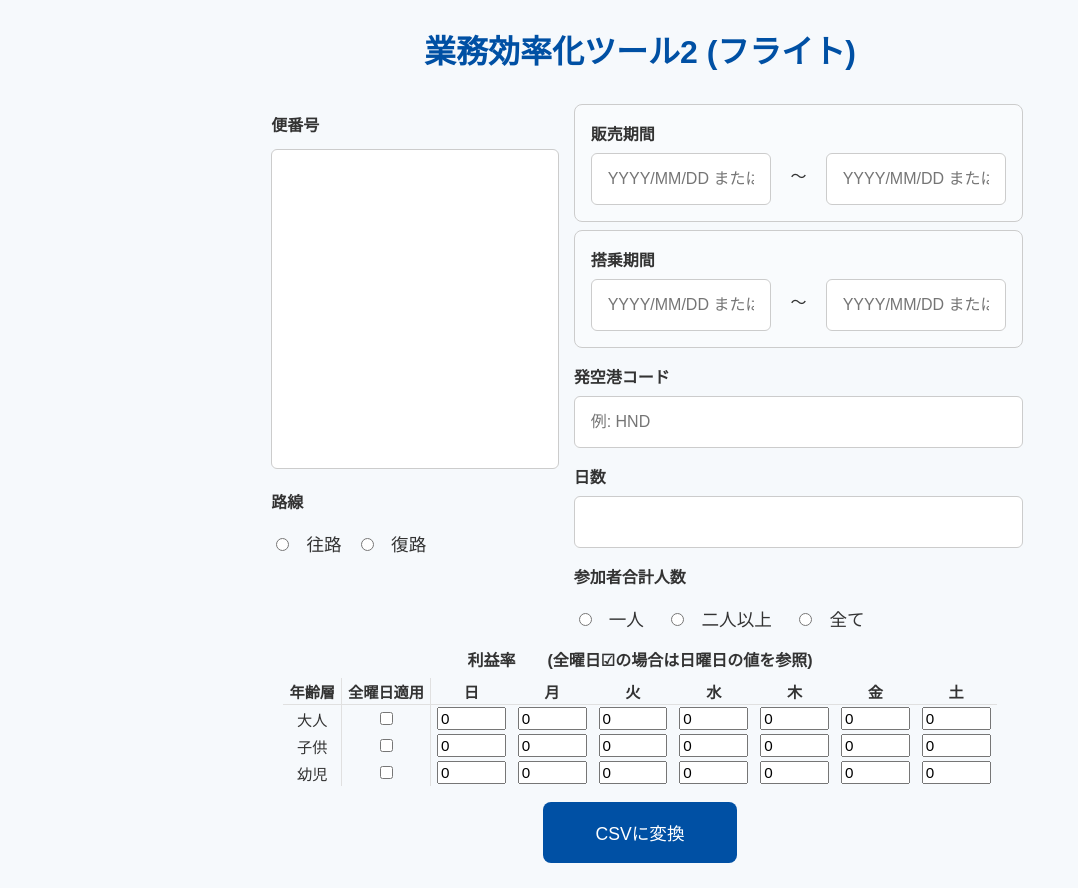
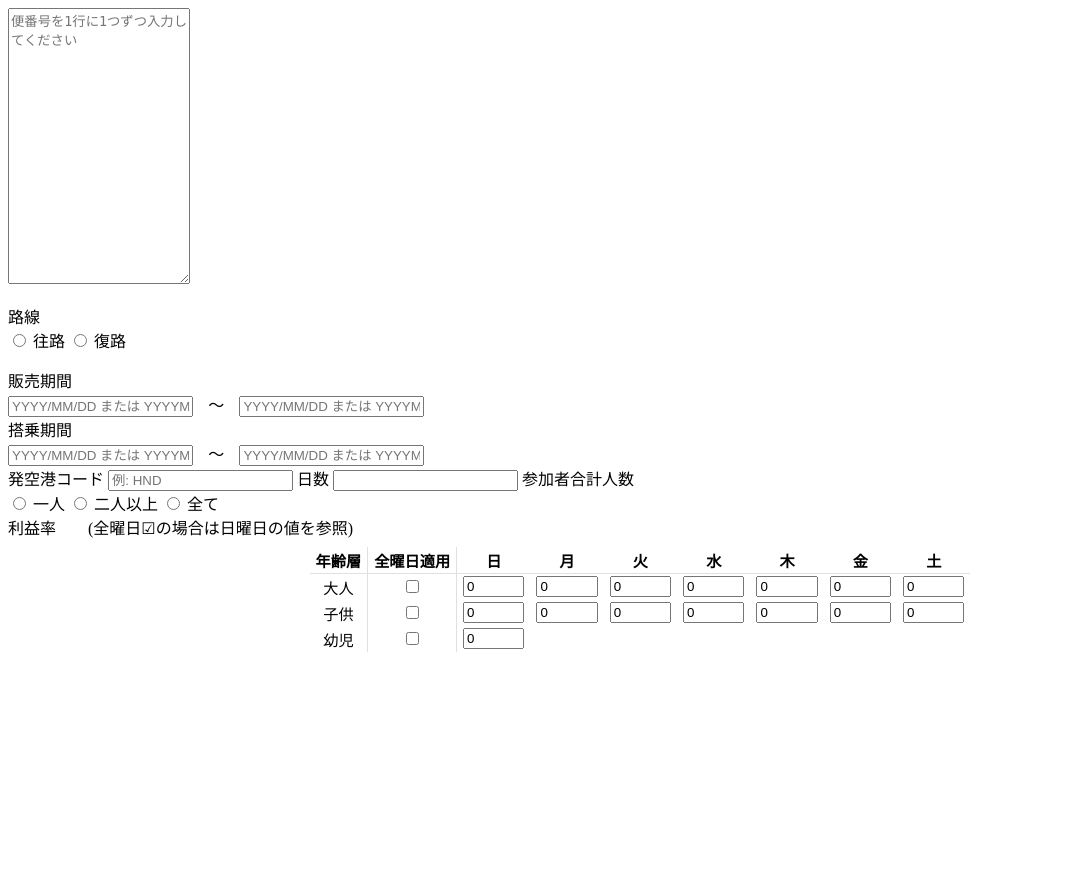
Before and after one commit to mizki15/legendary-pancake, a Flask app: template templates/work_optimize2.html in a window 1280 px wide. Shown: the whole page, without its empty margins (0-1078 px from the left). After the commit the page ends 652 px from the top, so only its background shows below. Run offline with Flask 3, Linux system fonts and the light colour scheme; the template is opened without the code that fills it, so the values that code supplies are empty; parts of the project's set-up code (start-up, migrations or seed data) failed here and were passed over.

Commit message:
Modify form fields in work_optimize2.html
Updated form fields to remove required attributes and added placeholders for better user guidance.

```diff
--- a/templates/work_optimize2.html
+++ b/templates/work_optimize2.html
@@ -1,51 +1,37 @@
 <!DOCTYPE html>
-<html lang="ja">
-<head>
-    <meta charset="UTF-8" />
-    <title>業務効率化ツール2 (フライト)</title>
-    <link rel="stylesheet" href="{{ url_for('static', filename='css/work_optimization_style2.css', q='20250705120') }}">
-</head>
-<body>
-    <h1>業務効率化ツール2 (フライト)</h1>
-    <form action="/convert" method="post">
-        <div class="main-grid">
-            <div class="left-half">
-                <label>便番号</label>
-                <textarea class ="lefttext" name="flight_number" rows="18" required></textarea>
+                <textarea class="lefttext" name="flight_number" rows="18" placeholder="便番号を1行に1つずつ入力してください"></textarea>
 
                 <label style="margin-top:1em; display:block;">路線</label>
                 <div class="route-horizontal" style="margin-bottom:1em;">
                     <label><input type="radio" name="routes" value="往路"> 往路</label>
                     <label><input type="radio" name="routes" value="復路"> 復路</label>
                 </div>
-		    </div>
-
+            </div>
 
             <div class="right-half">
                 <div class="flight-period-box">
                     <label>販売期間</label>
                     <div class="flight-period-inline">
-                        <input type="text" name="sale_from" placeholder="YYYY/MM/DD または YYYYMMDD" required>
+                        <input type="text" name="sale_from" placeholder="YYYY/MM/DD または YYYYMMDD">
                         <span style="margin:0 0.7em;">～</span>
-                        <input type="text" name="sale_to" placeholder="YYYY/MM/DD または YYYYMMDD" required>
+                        <input type="text" name="sale_to" placeholder="YYYY/MM/DD または YYYYMMDD">
                     </div>
                 </div>
-
 
                 <div class="flight-period-box">
                     <label>搭乗期間</label>
                     <div class="flight-period-inline">
-                        <input type="text" name="flight_from" placeholder="YYYY/MM/DD または YYYYMMDD" required>
+                        <input type="text" name="flight_from" placeholder="YYYY/MM/DD または YYYYMMDD">
                         <span style="margin:0 0.7em;">～</span>
-                        <input type="text" name="flight_to" placeholder="YYYY/MM/DD または YYYYMMDD" required>
+                        <input type="text" name="flight_to" placeholder="YYYY/MM/DD または YYYYMMDD">
                     </div>
                 </div>
 
                 <label>発空港コード</label>
-                <input type="text" name="airport" placeholder="例: HND" required>
+                <input type="text" name="airport" placeholder="例: HND">
 
                 <label>日数</label>
-                <input class = "day-input" min="1" type="number" name="day"  required>
+                <input class="day-input" min="1" type="number" name="day">
 
                 <label>参加者合計人数</label>
                 <div class="radio-group-horizontal">
@@ -75,56 +61,32 @@
                     </tr>
                 </thead>
                 <tbody>
+                    <!-- 大人 -->
                     <tr>
                         <td style="padding:2px 6px; border-right: 1.5px solid #e0e0e0;">大人</td>
-                        <td style="padding:2px 6px; border-right: 1.5px solid #e0e0e0;"><input type="checkbox" name="profit_margin[]" value="adult_allweek"></td>
-                        <td style="padding:2px 6px;"><input type="number" name="profit_margin[]" min="0" step="1" value="0" inputmode="numeric" pattern="[0-9]*" style="width:4em; font-size: 1em; "></td>
-                        <td style="padding:2px 6px;"><input type="number" name="profit_margin[]" min="0" step="1" value="0" inputmode="numeric" pattern="[0-9]*" style="width:4em; font-size: 1em; "></td>
-                        <td style="padding:2px 6px;"><input type="number" name="profit_margin[]" min="0" step="1" value="0" inputmode="numeric" pattern="[0-9]*" style="width:4em; font-size: 1em; "></td>
-                        <td style="padding:2px 6px;"><input type="number" name="profit_margin[]" min="0" step="1" value="0" inputmode="numeric" pattern="[0-9]*" style="width:4em; font-size: 1em; "></td>
-                        <td style="padding:2px 6px;"><input type="number" name="profit_margin[]" min="0" step="1" value="0" inputmode="numeric" pattern="[0-9]*" style="width:4em; font-size: 1em; "></td>
-                        <td style="padding:2px 6px;"><input type="number" name="profit_margin[]" min="0" step="1" value="0" inputmode="numeric" pattern="[0-9]*" style="width:4em; font-size: 1em; "></td>
-                        <td style="padding:2px 6px;"><input type="number" name="profit_margin[]" min="0" step="1" value="0" inputmode="numeric" pattern="[0-9]*" style="width:4em; font-size: 1em; "></td>
+                        <td style="padding:2px 6px; border-right: 1.5px solid #e0e0e0;"><input type="checkbox" name="adult_allweek" value="1"></td>
+                        <td style="padding:2px 6px;"><input type="number" name="adult_sun" min="0" step="1" value="0" style="width:4em;"></td>
+                        <td style="padding:2px 6px;"><input type="number" name="adult_mon" min="0" step="1" value="0" style="width:4em;"></td>
+                        <td style="padding:2px 6px;"><input type="number" name="adult_tue" min="0" step="1" value="0" style="width:4em;"></td>
+                        <td style="padding:2px 6px;"><input type="number" name="adult_wed" min="0" step="1" value="0" style="width:4em;"></td>
+                        <td style="padding:2px 6px;"><input type="number" name="adult_thu" min="0" step="1" value="0" style="width:4em;"></td>
+                        <td style="padding:2px 6px;"><input type="number" name="adult_fri" min="0" step="1" value="0" style="width:4em;"></td>
+                        <td style="padding:2px 6px;"><input type="number" name="adult_sat" min="0" step="1" value="0" style="width:4em;"></td>
                     </tr>
+                    <!-- 子供 -->
                     <tr>
                         <td style="padding:2px 6px; border-right: 1.5px solid #e0e0e0;">子供</td>
-                        <td style="padding:2px 6px; border-right: 1.5px solid #e0e0e0;"><input type="checkbox" name="profit_margin[]" value="child_allweek"></td>
-                        <td style="padding:2px 6px;"><input type="number" name="profit_margin[]" min="0" step="1" value="0" inputmode="numeric" pattern="[0-9]*" style="width:4em; font-size: 1em; "></td>
-                        <td style="padding:2px 6px;"><input type="number" name="profit_margin[]" min="0" step="1" value="0" inputmode="numeric" pattern="[0-9]*" style="width:4em; font-size: 1em; "></td>
-                        <td style="padding:2px 6px;"><input type="number" name="profit_margin[]" min="0" step="1" value="0" inputmode="numeric" pattern="[0-9]*" style="width:4em; font-size: 1em; "></td>
-                        <td style="padding:2px 6px;"><input type="number" name="profit_margin[]" min="0" step="1" value="0" inputmode="numeric" pattern="[0-9]*" style="width:4em; font-size: 1em; "></td>
-                        <td style="padding:2px 6px;"><input type="number" name="profit_margin[]" min="0" step="1" value="0" inputmode="numeric" pattern="[0-9]*" style="width:4em; font-size: 1em; "></td>
-                        <td style="padding:2px 6px;"><input type="number" name="profit_margin[]" min="0" step="1" value="0" inputmode="numeric" pattern="[0-9]*" style="width:4em; font-size: 1em; "></td>
-                        <td style="padding:2px 6px;"><input type="number" name="profit_margin[]" min="0" step="1" value="0" inputmode="numeric" pattern="[0-9]*" style="width:4em; font-size: 1em; "></td>
+                        <td style="padding:2px 6px; border-right: 1.5px solid #e0e0e0;"><input type="checkbox" name="child_allweek" value="1"></td>
+                        <td style="padding:2px 6px;"><input type="number" name="child_sun" min="0" step="1" value="0" style="width:4em;"></td>
+                        <td style="padding:2px 6px;"><input type="number" name="child_mon" min="0" step="1" value="0" style="width:4em;"></td>
+                        <td style="padding:2px 6px;"><input type="number" name="child_tue" min="0" step="1" value="0" style="width:4em;"></td>
+                        <td style="padding:2px 6px;"><input type="number" name="child_wed" min="0" step="1" value="0" style="width:4em;"></td>
+                        <td style="padding:2px 6px;"><input type="number" name="child_thu" min="0" step="1" value="0" style="width:4em;"></td>
+                        <td style="padding:2px 6px;"><input type="number" name="child_fri" min="0" step="1" value="0" style="width:4em;"></td>
+                        <td style="padding:2px 6px;"><input type="number" name="child_sat" min="0" step="1" value="0" style="width:4em;"></td>
                     </tr>
+                    <!-- 幼児 -->
                     <tr>
                         <td style="padding:2px 6px; border-right: 1.5px solid #e0e0e0;">幼児</td>
-                        <td style="padding:2px 6px; border-right: 1.5px solid #e0e0e0;"><input type="checkbox" name="profit_margin[]" value="infant_allweek"></td>
-                        <td style="padding:2px 6px;"><input type="number" name="profit_margin[]" min="0" step="1" value="0" inputmode="numeric" pattern="[0-9]*" style="width:4em; font-size: 1em; "></td>
-                        <td style="padding:2px 6px;"><input type="number" name="profit_margin[]" min="0" step="1" value="0" inputmode="numeric" pattern="[0-9]*" style="width:4em; font-size: 1em; "></td>
-                        <td style="padding:2px 6px;"><input type="number" name="profit_margin[]" min="0" step="1" value="0" inputmode="numeric" pattern="[0-9]*" style="width:4em; font-size: 1em; "></td>
-                        <td style="padding:2px 6px;"><input type="number" name="profit_margin[]" min="0" step="1" value="0" inputmode="numeric" pattern="[0-9]*" style="width:4em; font-size: 1em; "></td>
-                        <td style="padding:2px 6px;"><input type="number" name="profit_margin[]" min="0" step="1" value="0" inputmode="numeric" pattern="[0-9]*" style="width:4em; font-size: 1em; "></td>
-                        <td style="padding:2px 6px;"><input type="number" name="profit_margin[]" min="0" step="1" value="0" inputmode="numeric" pattern="[0-9]*" style="width:4em; font-size: 1em; "></td>
-                        <td style="padding:2px 6px;"><input type="number" name="profit_margin[]" min="0" step="1" value="0" inputmode="numeric" pattern="[0-9]*" style="width:4em; font-size: 1em; "></td>
-                    </tr>
-                </tbody>
-            </table>
-            </div>
-        </div>
-        <button type="submit">CSVに変換</button>
-        </div>
-    </form>
-</body>
-</html>
-<script>
-// 利益率テーブルの数値欄をクリックしたら全選択
-document.addEventListener('DOMContentLoaded', function() {
-    document.querySelectorAll('input[type="number"][name="profit_margin[]"]')
-        .forEach(function(input) {
-            input.addEventListener('focus', function(e) {
-                e.target.select();
-            });
-        });
-});
-</script>
+                        <td style="padding:2px 6px; border-right: 1.5px solid #e0e0e0;"><input type="checkbox" name="infant_allweek" value="1"></td>
+                        <td style="padding:2px 6px;"><input type="number" name="infant_sun" min="0" step="1" value="0" style="width:4em;"></td>
```
